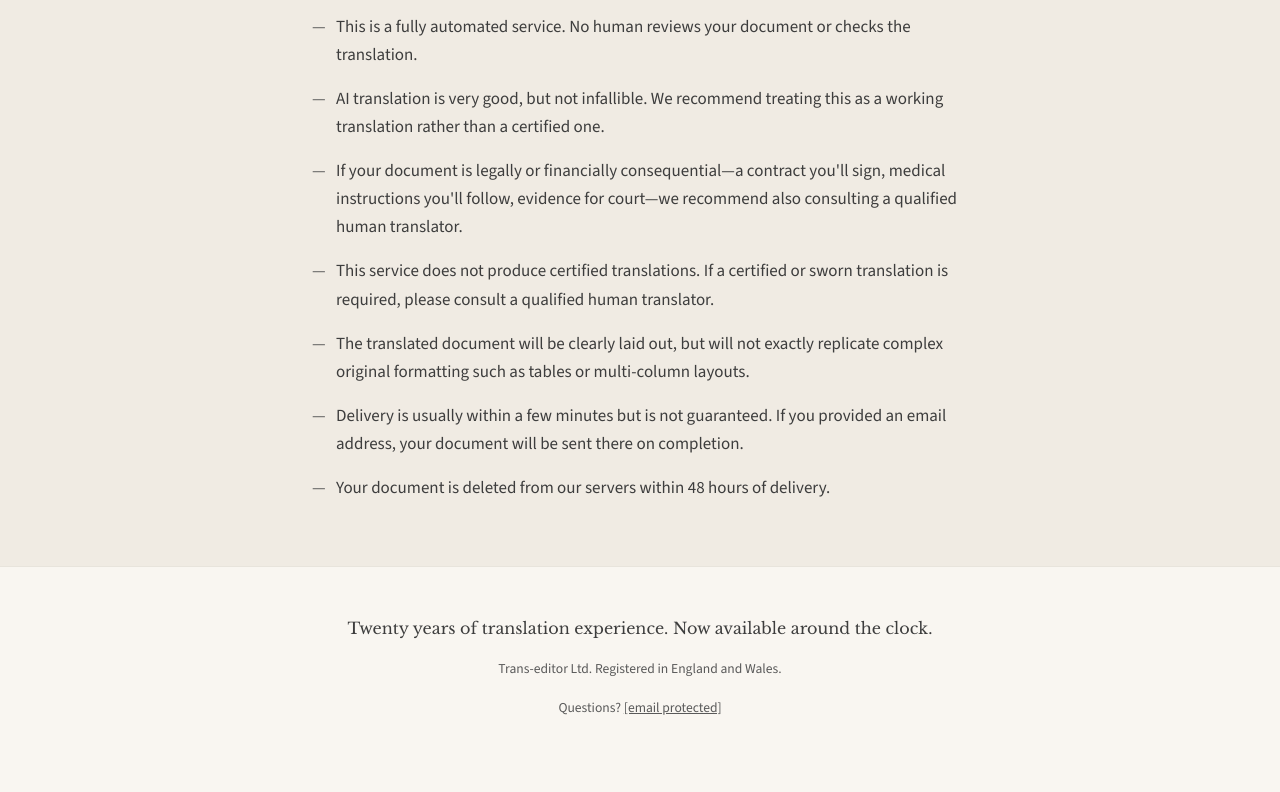
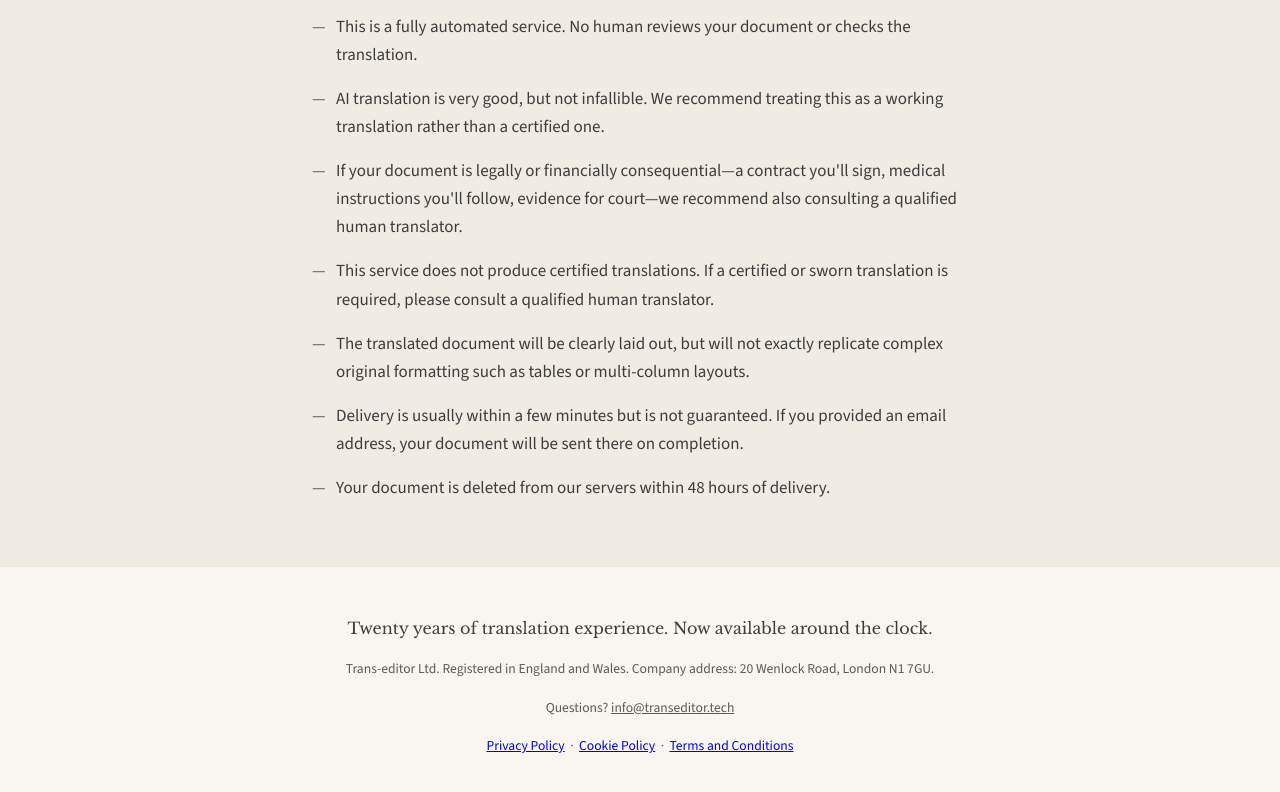
Before and after one commit to Hugh-Tancred/translation-service, a website: page public/trans-editor-website.html in a window 1280 px wide. Shown: the part 3759-4551 px from the top of the page. Before the commit the page ends 4525 px from the top, so only its background shows below. Drawn offline with nearby package versions, Linux system fonts and the light colour scheme.

Commit message:
Add link to legal documentation and registered office

```diff
--- a/public/trans-editor-website.html
+++ b/public/trans-editor-website.html
@@ -7,6 +7,7 @@
     <link rel="preconnect" href="https://fonts.googleapis.com">
     <link rel="preconnect" href="https://fonts.gstatic.com" crossorigin>
     <link href="https://fonts.googleapis.com/css2?family=Libre+Baskerville:ital,wght@0,400;0,700;1,400&family=Source+Sans+3:wght@400;500;600&display=swap" rel="stylesheet">
+    <script type="text/javascript">(function (w,d) {var loader = function () {var s = d.createElement("script"), tag = d.getElementsByTagName("script")[0]; s.src="https://cdn.iubenda.com/iubenda.js"; tag.parentNode.insertBefore(s,tag);}; if(w.addEventListener){w.addEventListener("load", loader, false);}else if(w.attachEvent){w.attachEvent("onload", loader);}else{w.onload = loader;}})(window, document);</script>
     <style>
         * { margin: 0; padding: 0; box-sizing: border-box; }
 
@@ -703,8 +704,15 @@
     <footer>
         <div class="footer-content">
             <p class="footer-main">Twenty years of translation experience. Now available around the clock.</p>
-            <p class="footer-legal">Trans-editor Ltd. Registered in England and Wales.</p>
-            <p class="footer-contact">Questions? <a href="/cdn-cgi/l/email-protection#f59d9099999ab58187949b86d890919c819a87db969a98"><span class="__cf_email__" data-cfemail="fc9499909093bc888e9d928fd199989588938ed29f9391">[email&#160;protected]</span></a></p>
+            <p class="footer-legal">Trans-editor Ltd. Registered in England and Wales. Company address: 20 Wenlock Road, London N1 7GU.</p>
+            <p class="footer-contact">Questions? <a href="mailto:info@transeditor.tech">info@transeditor.tech</a></p>
+            <p class="footer-legal" style="margin-top:1rem;">
+                <a href="https://www.iubenda.com/privacy-policy/57313695" class="iubenda-white iubenda-noiframe iubenda-embed" title="Privacy Policy">Privacy Policy</a>
+                &nbsp;·&nbsp;
+                <a href="https://www.iubenda.com/privacy-policy/57313695/cookie-policy" class="iubenda-white iubenda-noiframe iubenda-embed" title="Cookie Policy">Cookie Policy</a>
+                &nbsp;·&nbsp;
+                <a href="https://www.iubenda.com/terms-and-conditions/57313695" class="iubenda-white iubenda-noiframe iubenda-embed" title="Terms and Conditions">Terms and Conditions</a>
+            </p>
         </div>
     </footer>
 
```
